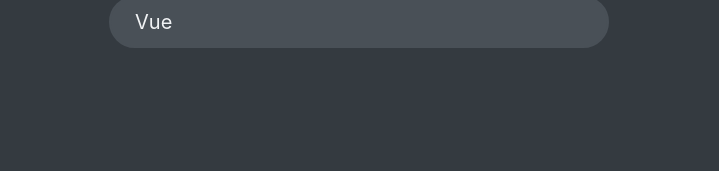
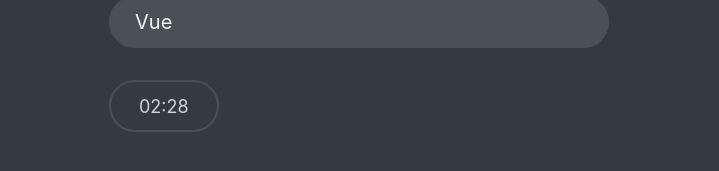
Before and after one commit to ahmedsami666/react-quiz, a React app: page / in a window 1280 px wide. Both pictures are taken after a click on the button "Let's start". Shown: the part 569-740 px from the top of the page, without its empty margins (281-1000 px from the left). Built offline with nearby package versions, Linux system fonts and the light colour scheme; data requests are answered from the project's data file; the HTML template or start-up script is replaced by a standard one.

Commit message:
adding timer to quiz

```diff
--- a/src/App.jsx
+++ b/src/App.jsx
@@ -9,6 +9,8 @@
 import NextButton from './components/NextButton'
 import Progress from './components/Progress'
 import FinishedScreen from './components/FinishedScreen'
+import Timer from './components/Timer'
+import Footer from './components/Footer'
 
 const initialState = {
     questions: [],
@@ -16,7 +18,8 @@
     status: 'loading',
     index: 0,
     answer: null,
-    points: 0
+    points: 0,
+    secondsRemaining: null
 }
 const reducer = (state, action) => {
     switch (action.type) {
@@ -25,7 +28,7 @@
         case 'dataFaild':
             return { ...state, status: 'error' }
         case 'start':
-            return { ...state, status: 'active' }
+            return { ...state, status: 'active', secondsRemaining: state.questions.length * 10 }
         case 'newAnswer':
             const question = state.questions.at(state.index)
             return {
@@ -39,13 +42,16 @@
             return {...state, status: 'finished'}
         case 'restart':
             return {...initialState, questions: state.questions, status: 'ready'}
+        case 'tick':
+
+            return {...state, secondsRemaining: state.secondsRemaining - 1, status: state.secondsRemaining === 0 ? 'finished' : state.status}
         default:
             throw new Error("Unknown action")
     }
 }
 export default function App() {
     const [state, dispatch] = useReducer(reducer, initialState)
-    const { questions, status, index, answer, points } = state
+    const { questions, status, index, answer, points, secondsRemaining } = state
 
     const numQuestions = questions.length
     const maxPoints = questions.reduce((prev, curr) => prev + curr.points, 0)
@@ -67,7 +73,10 @@
                     <>
                         <Progress index={index} numQuestions={numQuestions} points={points} maxPoints={maxPoints} />
                         <Question question={questions[index]} dispatch={dispatch} answer={answer} />
-                        <NextButton dispatch={dispatch} answer={answer} numQuestions={numQuestions} index={index} />
+                        <Footer>
+                            <Timer dispatch={dispatch} secondsRemaining={secondsRemaining} />
+                            <NextButton dispatch={dispatch} answer={answer} numQuestions={numQuestions} index={index} />
+                        </Footer>
                     </>}
                 {status === 'finished' && <FinishedScreen points={points} maxPoints={maxPoints} dispatch={dispatch} />}
             </MainElement>
--- /dev/null
+++ b/src/components/Footer.jsx
@@ -0,0 +1,8 @@
+const Footer = ({ children }) => {
+    return (
+        <footer>
+            {children}
+        </footer>
+    )
+}
+export default Footer
--- /dev/null
+++ b/src/components/Timer.jsx
@@ -0,0 +1,18 @@
+import { useEffect } from "react"
+
+const Timer = ({ dispatch, secondsRemaining }) => {
+    const min = Math.floor(secondsRemaining / 60)
+    const sec = secondsRemaining % 60
+    useEffect(() => {
+        const id = setInterval(() => {
+            dispatch({type: 'tick'})
+        }, 1000);
+        return () => clearInterval(id)
+    }, [dispatch])
+    return (
+        <div className="timer">
+            {min < 10 && '0'}{min}:{sec}
+        </div>
+    )
+}
+export default Timer
```
